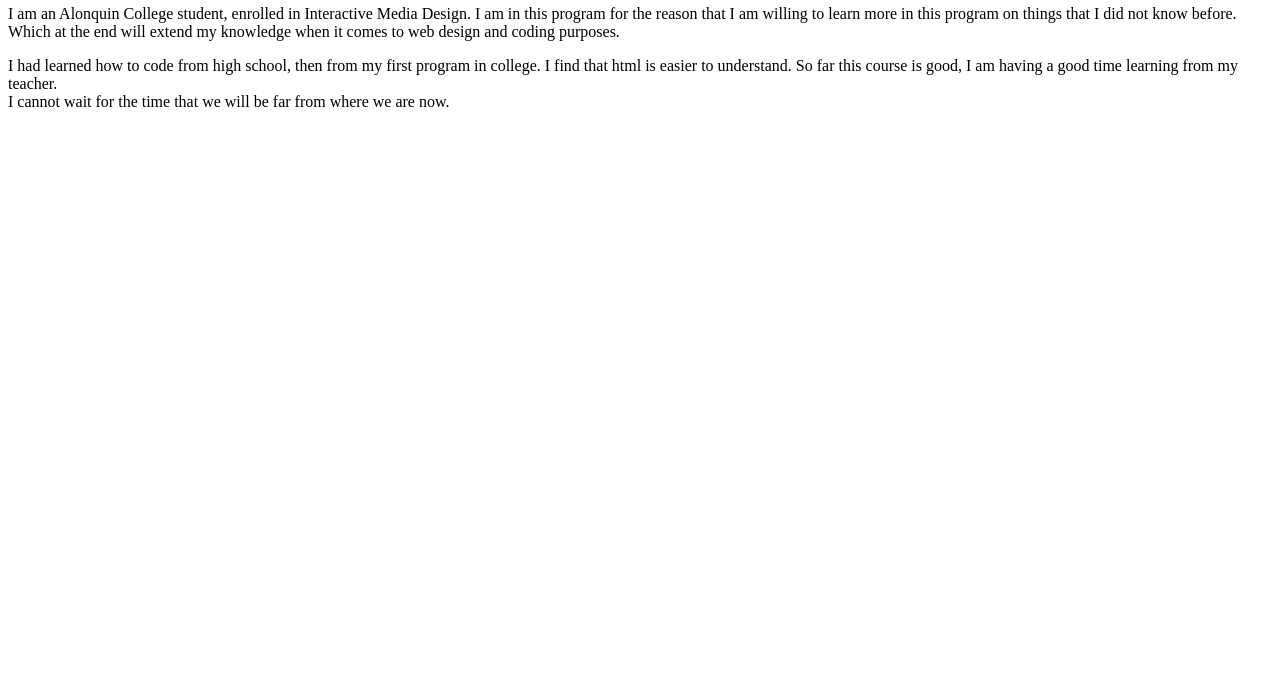
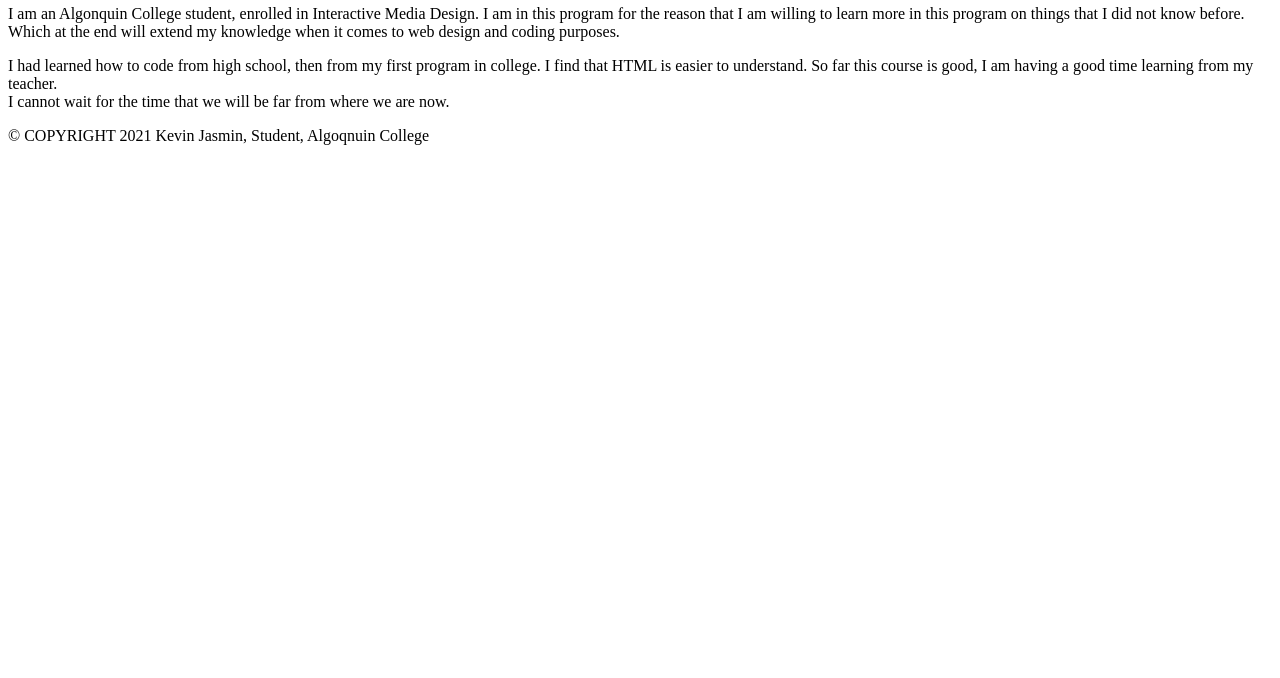
Before and after one commit to jasm0008/jasm0008.github.io, a plain HTML site: page html-assignment/index.html in a window 1280 px wide. Shown: the part 122-800 px from the top of the page. Drawn offline with Linux system fonts and the light colour scheme.

Commit message:
added copyright

```diff
--- a/html-assignment/index.html
+++ b/html-assignment/index.html
@@ -25,23 +25,25 @@
                 <h2>About Me</h2>
             </header>
 
-            <p> I am an Alonquin College student, enrolled in Interactive Media Design. I am in this program for the reason that I am willing to learn more
+            <p> I am an Algonquin College student, enrolled in Interactive Media Design. I am in this program for the reason that I am willing to learn more
                 in this program on things that I did not know before.
                 <br>
                 Which at the end will extend my knowledge when it comes to web design and coding purposes.
             </p>
 
-            <p> I had learned how to code from high school, then from my first program in college. I find that html is easier to understand.
+            <p> I had learned how to code from high school, then from my first program in college. I find that HTML is easier to understand.
                 So far this course is good, I am having a good time learning from my teacher.
                 <br>
-                I cannot wait for the time that we will be far from where we are now.</p>
+                I cannot wait for the time that we will be far from where we are now.
+            </p>
 
         </article>
 
 
     </main>
     <footer>
-
+        <p> © COPYRIGHT 2021 Kevin Jasmin, Student, Algoqnuin College
+             </p>
     </footer>
 
   </body>
```
